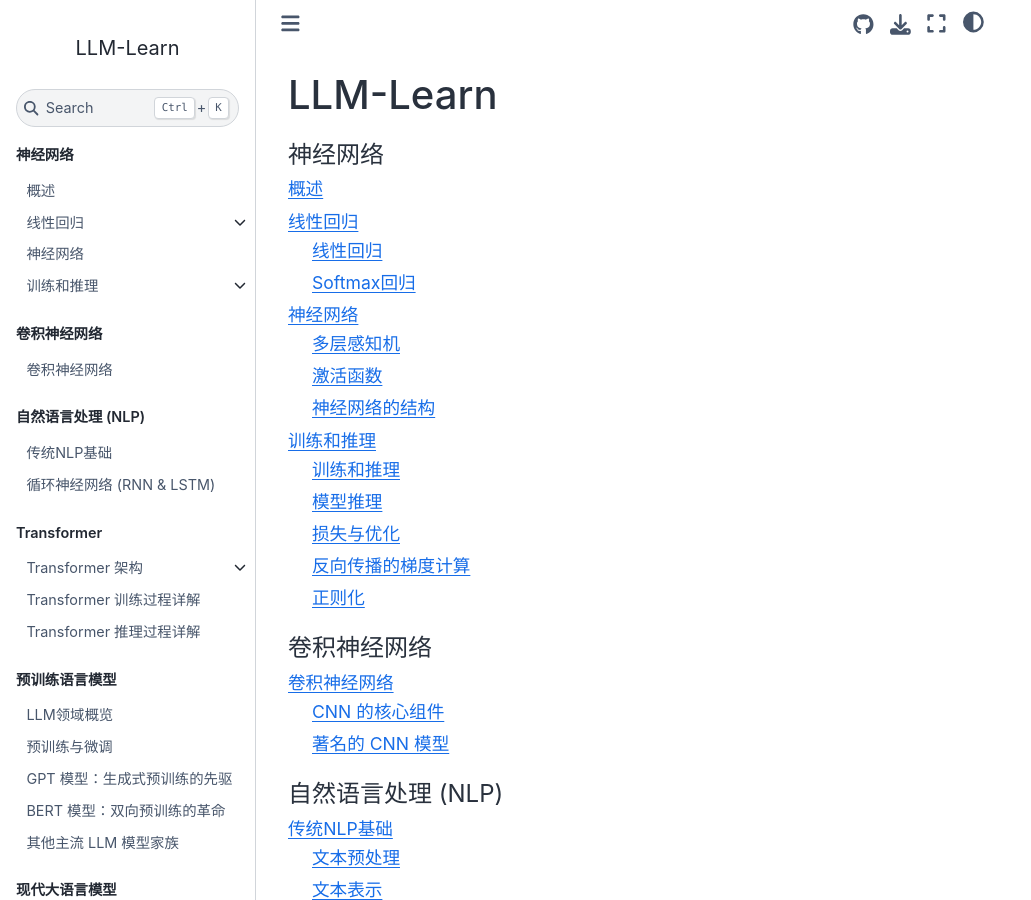
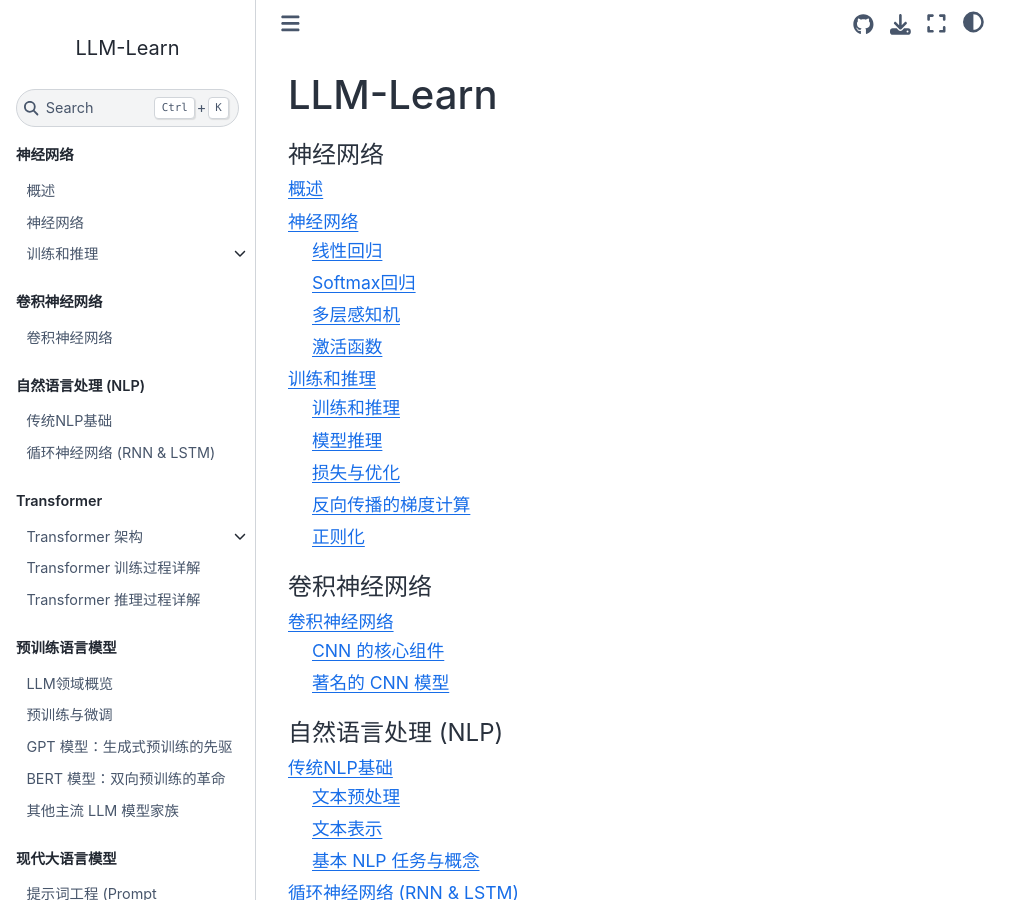
Before and after one commit to kaifeng/llm-learn, a Sphinx documentation site: the page built from source/index.md, in a window 1280 px wide and 900 px high. Shown: the whole window, without its empty margins (0-1031 px from the left). Built offline with Sphinx 7.4.7 and the Sphinx Book theme 1.1.4, drawn with Linux system fonts in a browser that asks for light colours; some of the changed lines change nothing that is shown.

Commit message:
Rewording

````diff
--- a/source/index.md
+++ b/source/index.md
@@ -5,7 +5,6 @@
 :maxdepth: 2
 
 part_basics/introduction.md
-part_basics/linear_regression/index.md
 part_basics/neural_networks.md
 part_basics/training/index.md
 ```
--- a/source/part_basics/linear_regression/index.md
+++ /dev/null
@@ -1,8 +0,0 @@
-# 线性回归
-
-```{toctree}
-:caption: 线性回归
-:maxdepth: 2
-
-linear_regression.md
-```
--- a/source/part_basics/linear_regression/linear_regression.md
+++ /dev/null
@@ -1,23 +0,0 @@
-# 线性回归
-
-线性回归通过学习一个线性函数来对输入特征和输出结果之间的关系进行建模。
-
-一个预测值 $\hat{y}$ 是通过以下方式计算的：
-
-$$
-\hat{y} = w_1 x_1 + w_2 x_2 + ... + w_n x_n + b = \mathbf{W}^T \mathbf{X} + b
-$$
-
-其中：
-- $\mathbf{X} = (x_1, x_2, ..., x_n)$ 是输入特征向量。
-- $\mathbf{W} = (w_1, w_2, ..., w_n)$ 是模型的权重，表示每个特征的重要性。
-- $b$ 是偏置项。
-
-学习过程的目标就是找到最优的权重 $\mathbf{W}$ 和偏置 $b$。
-
-# Softmax回归
-
-Softmax的作用是将一个包含任意实数值的向量（称为 logits）转换为一个概率分布。每个元素的值都在 (0, 1) 之间，并且所有元素的总和为 1。
-这使得模型的输出可以直接解释为输入样本属于每一个类别的概率，专门用于多分类问题的输出层。Softmax回归实际是一个分类问题，分类预测一个离散类别（输出的个数是类别的个数）。
-
-  $$ \sigma_i = \frac{e^{z_i}}{\sum_{j=1}^{n}e^{z_j}}, \quad i=1,2,...,n $$
--- a/source/part_basics/neural_networks.md
+++ b/source/part_basics/neural_networks.md
@@ -2,11 +2,33 @@
 
 神经网络的基本计算单元是神经元（或称为节点）。神经元接收来自其他神经元或外部数据源的多个输入信号。每个输入信号都有一个关联的**权重**，代表该输入的重要性。神经元将所有输入的加权值相加，并加上一个**偏置**。偏置允许微调输出。
 
+## 线性回归
+
+线性回归通过学习一个线性函数来对输入特征和输出结果之间的关系进行建模。
+
+一个预测值 $\hat{y}$ 是通过以下方式计算的：
+
+$$
+\hat{y} = w_1 x_1 + w_2 x_2 + ... + w_n x_n + b = \mathbf{W}^T \mathbf{X} + b
+$$
+
+其中：
+- $\mathbf{X} = (x_1, x_2, ..., x_n)$ 是输入特征向量。
+- $\mathbf{W} = (w_1, w_2, ..., w_n)$ 是模型的权重，表示每个特征的重要性。
+- $b$ 是偏置项。
+
+学习过程的目标就是找到最优的权重 $\mathbf{W}$ 和偏置 $b$。
+
+## Softmax回归
+
+Softmax的作用是将一个包含任意实数值的向量（称为 logits）转换为一个概率分布。每个元素的值都在 (0, 1) 之间，并且所有元素的总和为 1。
+这使得模型的输出可以直接解释为输入样本属于每一个类别的概率，专门用于多分类问题的输出层。Softmax回归实际是一个分类问题，分类预测一个离散类别（输出的个数是类别的个数）。
+
+  $$ \sigma_i = \frac{e^{z_i}}{\sum_{j=1}^{n}e^{z_j}}, \quad i=1,2,...,n $$
+
 ## 多层感知机
 
-感知机是 20 世纪 50 年代末期被提出的最早的 AI 模型之一，是神经网络最基础、最简单的原型。
-
-感知机是一个二分类模型，其结构与单个神经元非常相似，使用了一个简单的阶跃函数（Step Function）作为激活函数：
+感知机是 20 世纪 50 年代末期被提出的神经网络最基础、最简单的原型。感知机是一个二分类模型，使用了一个简单的阶跃函数作为输出函数，感知机只能学习线性可分的数据模式。
 
 $
 \sigma(x)=
@@ -16,7 +38,11 @@
 \end{cases}
 $
 
-感知机只能学习线性可分的数据模式。多层感知机通过在输入层和输出层之间加入一个或多个隐藏层，并使用非线性的激活函数，能够处理和学习非线性模式，广泛应用于分类、回归等任务。
+多层感知机通过在输入层和输出层之间加入一个或多个隐藏层，并使用非线性的激活函数，能够处理和学习非线性模式，广泛应用于分类、回归等任务。
+
+![神经网络结构](https://media.geeksforgeeks.org/wp-content/cdn-uploads/20230602113310/Neural-Networks-Architecture.png)
+
+一个典型的神经网络由输入层、隐藏层和输出层组成。**输入层** 接收原始数据。该层的神经元数量通常等于数据特征的数量。**隐藏层** 位于输入层和输出层之间，负责提取数据中的各种特征。一个神经网络可以没有隐藏层（如逻辑回归），也可以有一个或多个隐藏层。拥有多个隐藏层的网络通常被称为深度神经网络。**输出层** 产生最终的预测结果，该层的神经元数量和激活函数取决于具体任务。
 
 ## 激活函数
 
@@ -41,19 +67,3 @@
 - **Leaky ReLU** 是对 ReLU 的改进，它允许在输入为负时也有一个小的、非零的梯度。$\alpha$ 是一个很小的常数（如 0.01）。
 
   $$ f(x) = \begin{cases} x & \text{if } x > 0 \\ \alpha x & \text{if } x \le 0 \end{cases} $$
-
-
-
-
-## 神经网络的结构
-
-![神经网络结构](https://media.geeksforgeeks.org/wp-content/cdn-uploads/20230602113310/Neural-Networks-Architecture.png)
-
-一个典型的神经网络由输入层、隐藏层和输出层组成。
-
-**输入层（Input Layer）** 接收原始数据。该层的神经元数量通常等于数据特征的数量。
-
-**隐藏层（Hidden Layers）** 位于输入层和输出层之间，负责提取数据中的各种特征。一个神经网络可以没有隐藏层（如逻辑回归），也可以有一个或多个隐藏层。拥有多个隐藏层的网络通常被称为“深度神经网络”（Deep Neural Networks）。
-
-**输出层（Output Layer）** 产生最终的预测结果。该层的神经元数量和激活函数取决于具体的任务。回归任务通常只有一个输出神经元，且不使用或使用线性激活函数。
-分类任务的输出神经元的数量等于类别的数量，通常使用 Softmax 将输出转换为概率分布。
````
